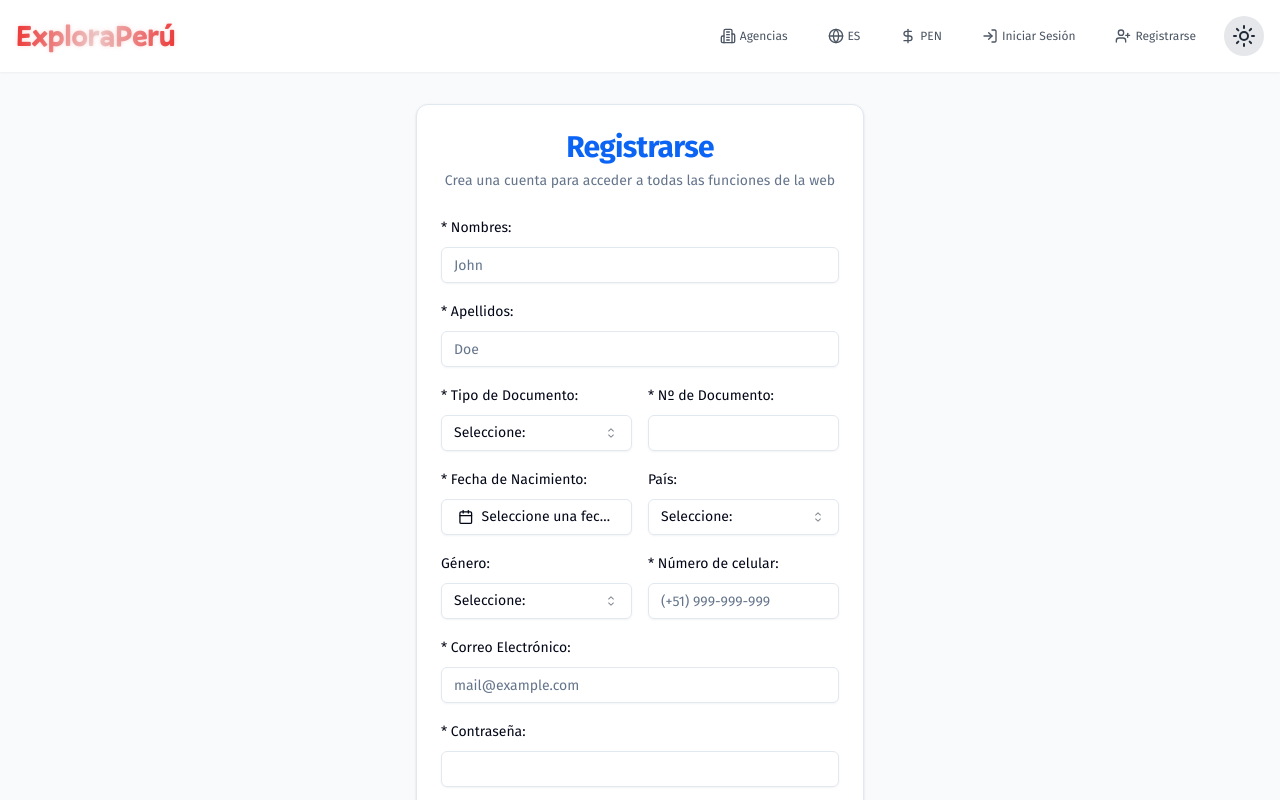
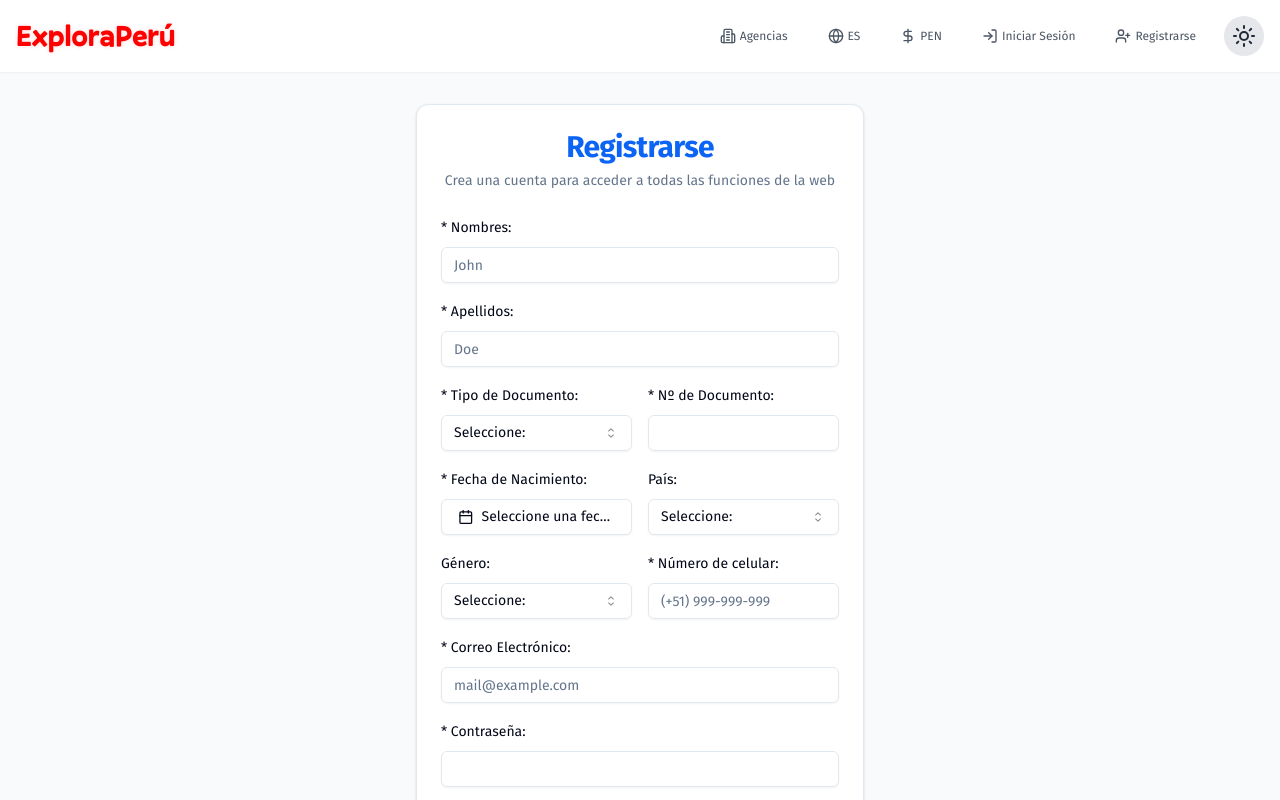
Before and after one commit to heblopez/front-explora-peru, a React (Vite) app: page /register in a window 1280 px wide. Shown: the top 800 px of the page. Built offline with nearby package versions, Linux system fonts and the light colour scheme.

Commit message:
style: :art: Update styles in webname

```diff
--- a/src/index.css
+++ b/src/index.css
@@ -63,13 +63,17 @@ input:-webkit-autofill:focus {
 }
 
 h1.web-name {
+  color: red;
+  position: relative;
+  z-index: 1;
+  cursor: pointer;
+}
+
+.dark h1.web-name {
   background: border-box
     linear-gradient(99deg, hsl(360, 84%, 57%), #edd9d9, hsl(360, 84%, 57%));
   background-clip: text;
   color: transparent;
-  position: relative;
-  z-index: 1;
-  cursor: pointer;
 }
 
 h1.web-name::before {
```
